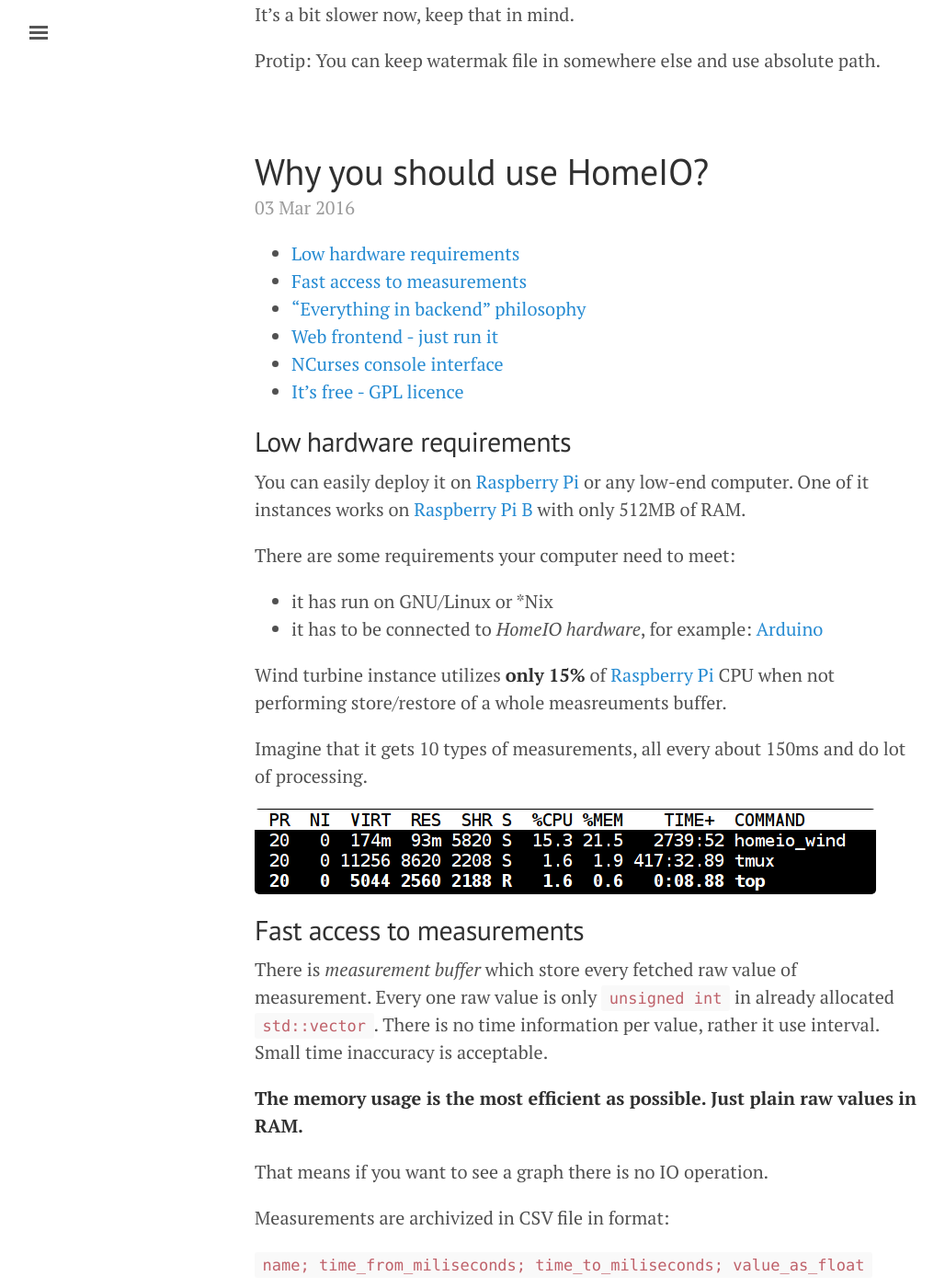
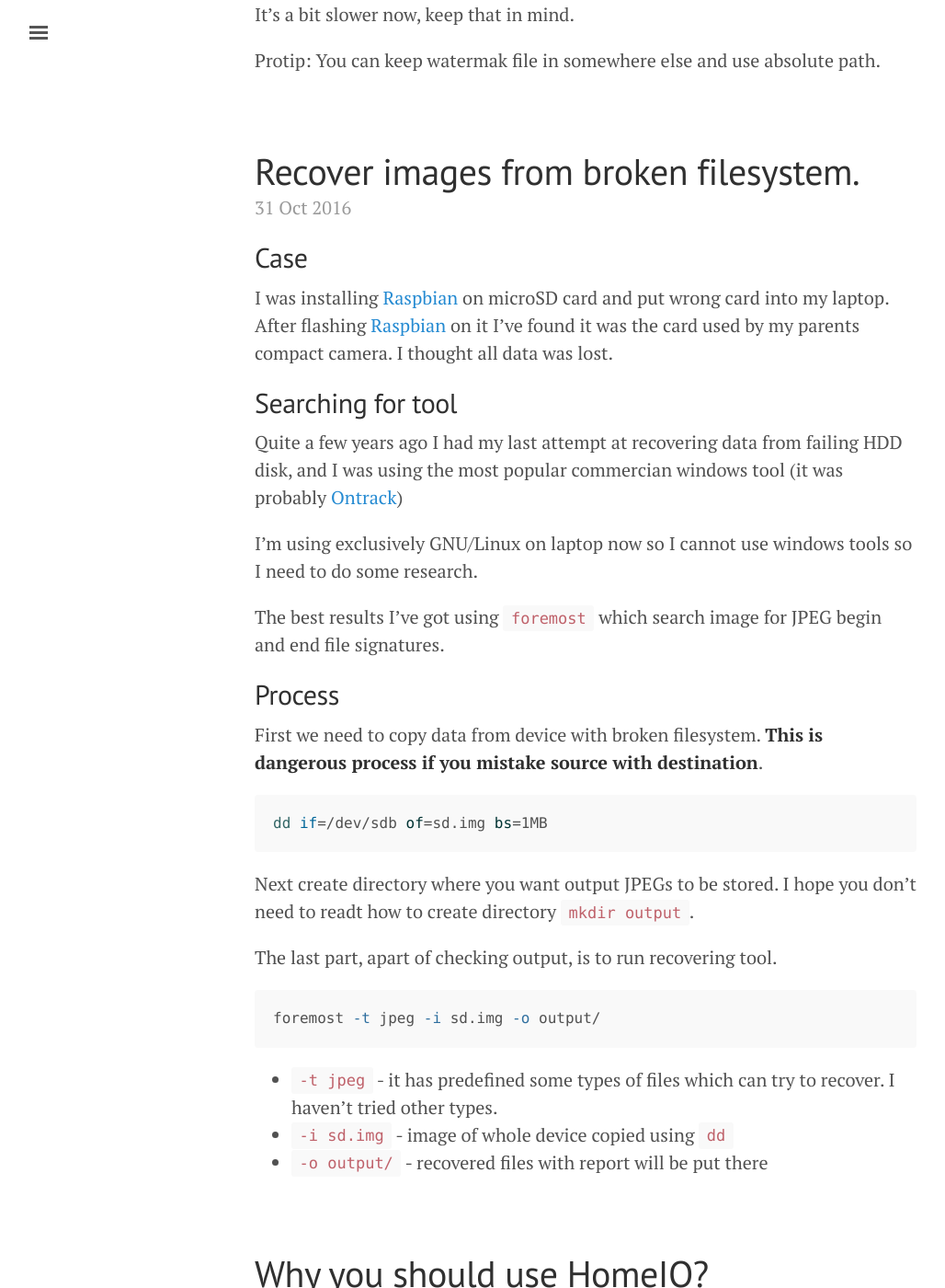
Before and after one commit to HomeIO/HomeIO.github.io, a Jekyll site: the page built from index.html, in a window 1280 px wide and 1400 px high, scrolled down 2274 px. Shown: the whole window at 92% size, without its empty margins (3-1031 px from the left). Built offline with Jekyll 4.4.1, drawn with Linux system fonts in a browser that asks for light colours; the list of posts is cut into pages by our own code; some of the changed text lies outside the part shown.

Commit message:
old post

````diff
--- /dev/null
+++ b/_posts/2016-10-31-recover-images-from-broken-filesystem.md
@@ -0,0 +1,54 @@
+---
+layout: post
+title:  "Recover images from broken filesystem."
+date:   2016-10-31 15:00:00
+categories: article
+tags: [linux, software]
+---
+
+[raspbian]: https://www.raspberrypi.org/downloads/raspbian/
+
+Case
+----
+
+I was installing [Raspbian][raspbian] on microSD card and put wrong card into my laptop.
+After flashing [Raspbian][raspbian] on it I've found it was the card used by my parents compact
+camera. I thought all data was lost.
+
+Searching for tool
+------------------
+
+Quite a few years ago I had my last attempt at recovering data from
+failing HDD disk, and I was using the most popular commercian windows tool
+(it was probably
+[Ontrack](http://www.toptenreviews.com/software/backup-recovery/best-data-recovery-software/))
+
+I'm using exclusively GNU/Linux on laptop now so I cannot use windows tools
+so I need to do some research.
+
+The best results I've got using [`foremost`](http://foremost.sourceforge.net/)
+which search image for JPEG begin and end file signatures.
+
+Process
+-------
+
+First we need to copy data from device with broken filesystem. **This is dangerous
+process if you mistake source with destination**.
+
+```bash
+dd if=/dev/sdb of=sd.img bs=1MB
+```
+
+Next create directory where you want output JPEGs to be stored. I hope you don't
+need to readt how to create directory `mkdir output`.
+
+The last part, apart of checking output, is to run recovering tool.
+
+```bash
+foremost -t jpeg -i sd.img -o output/
+```
+
+* `-t jpeg` - it has predefined some types of files which can try to recover.
+  I haven't tried other types.
+* `-i sd.img` - image of whole device copied using `dd`
+* `-o output/` - recovered files with report will be put there
--- a/_posts/2017-01-07-scripting-image-magic.md
+++ b/_posts/2017-01-07-scripting-image-magic.md
@@ -3,7 +3,7 @@
 title:  "Scripting with ImageMagick. Mass resize and add watermark to photos."
 date:   2017-01-07 10:00:00
 categories: article
-tags: [software]
+tags: [linux, software]
 ---
 
 ImageMagick mass resize
````
